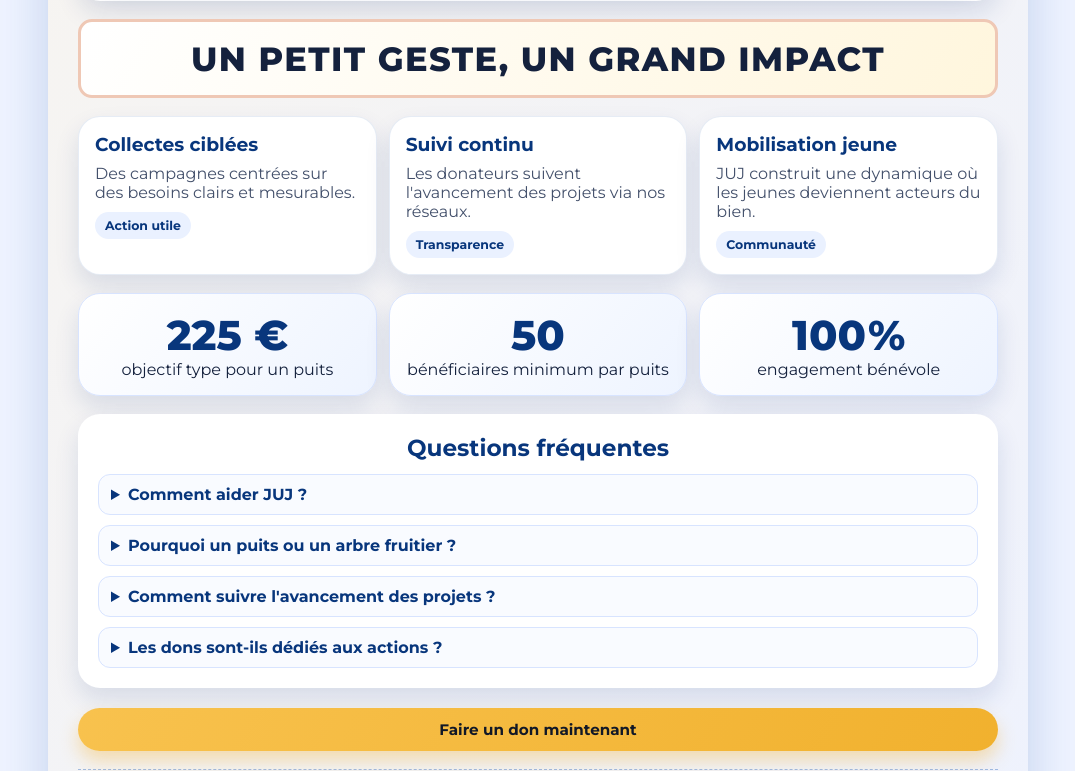
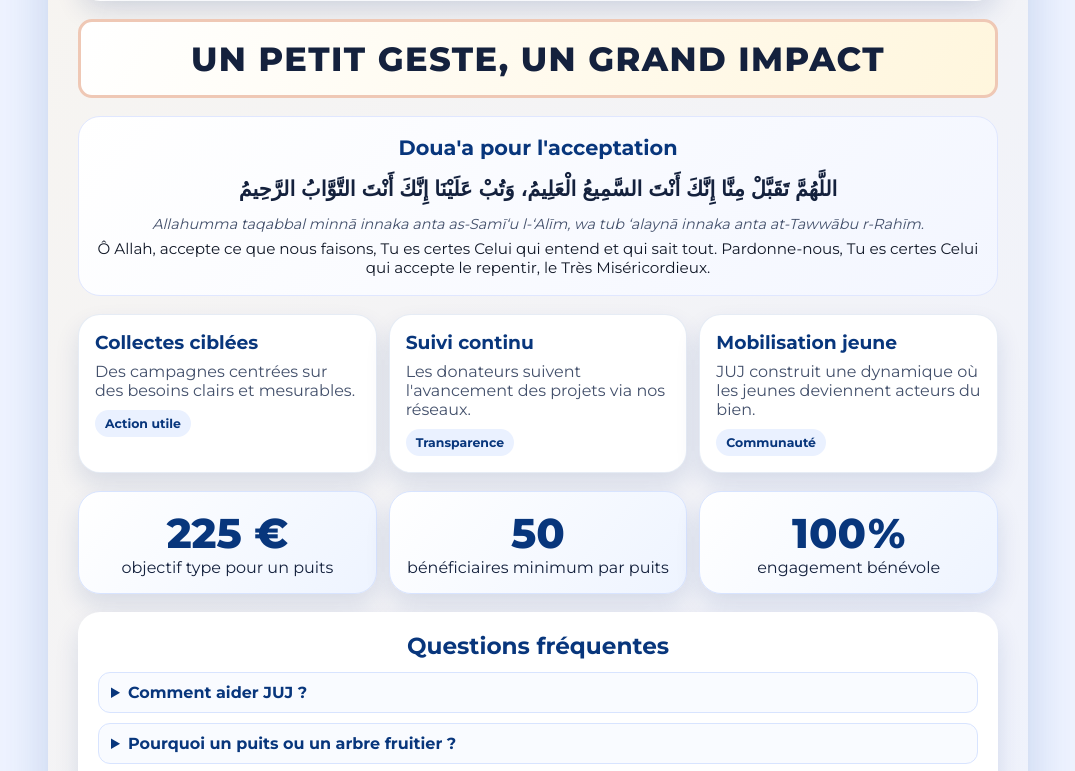
Before and after one commit to hedy-lemkacher/JustUnJeune, a website: page index.html in a window 1280 px wide. Shown: the part 1985-2756 px from the top of the page, without its empty margins (102-1177 px from the left). Drawn offline with Linux system fonts and the light colour scheme.

Commit message:
Ajout de la section douaa

```diff
--- a/index.html
+++ b/index.html
@@ -117,6 +117,13 @@
         <p>Un petit geste, un grand impact</p>
       </section>
 
+      <section class="douaa reveal">
+        <h2>Doua'a pour l'acceptation</h2>
+        <p class="douaa-arabic">اللَّهُمَّ تَقَبَّلْ مِنَّا إِنَّكَ أَنْتَ السَّمِيعُ الْعَلِيمُ، وَتُبْ عَلَيْنَا إِنَّكَ أَنْتَ التَّوَّابُ الرَّحِيمُ</p>
+        <p class="douaa-translit">Allahumma taqabbal minnā innaka anta as-Samī‘u l-‘Alīm, wa tub ‘alaynā innaka anta at-Tawwābu r-Rahīm.</p>
+        <p class="douaa-translation">Ô Allah, accepte ce que nous faisons, Tu es certes Celui qui entend et qui sait tout. Pardonne-nous, Tu es certes Celui qui accepte le repentir, le Très Miséricordieux.</p>
+      </section>
+
       <section class="impact-grid" id="impact">
         <article class="impact-card reveal">
           <h3>Collectes ciblées</h3>
--- a/styles.css
+++ b/styles.css
@@ -477,6 +477,43 @@ h1 {
   font-weight: 800;
 }
 
+.douaa {
+  margin-top: 18px;
+  padding: 18px 14px;
+  border-radius: var(--radius-lg);
+  border: 1px solid #e0e7ff;
+  background: linear-gradient(135deg, #ffffff, #f3f6ff);
+  text-align: center;
+  position: relative;
+  z-index: 2;
+}
+
+.douaa h2 {
+  font-size: 1.3rem;
+  color: var(--blue-strong);
+  margin-bottom: 10px;
+}
+
+.douaa-arabic {
+  font-size: 1.3rem;
+  line-height: 1.8;
+  direction: rtl;
+  font-weight: 700;
+  margin-bottom: 8px;
+}
+
+.douaa-translit {
+  font-size: 0.9rem;
+  color: var(--muted);
+  font-style: italic;
+  margin-bottom: 6px;
+}
+
+.douaa-translation {
+  font-size: 0.95rem;
+  color: #111827;
+}
+
 .cta {
   margin-top: 20px;
   display: grid;
```
